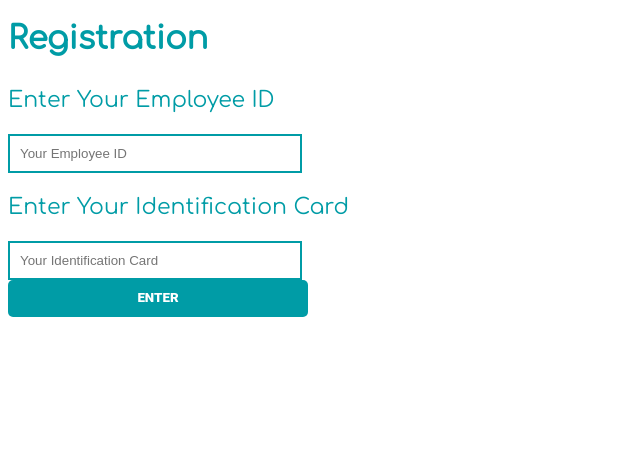
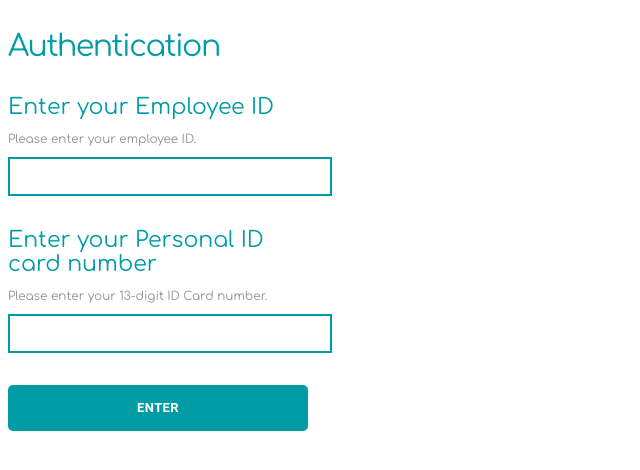
Before and after one commit to 6210612815/Kubota, a Django app: page / in a window 1280 px wide. Shown: the top 470 px of the page, without its empty margins (0-640 px from the left). Run offline with Django 4.2, Linux system fonts and the light colour scheme.

Commit message:
update templates

```diff
--- a/project/static/css/create.css
+++ b/project/static/css/create.css
@@ -2,29 +2,52 @@ body {
     color: var(--main-green-color);
 }
 
+.head {
+    font-size: 30px;
+    /* font-weight: 600; */
+    letter-spacing: -1.5px;
+}
+
 .sec-head {
     font-size: 22px;
+    margin: 2rem 0 10px 0;
 }
 
 form {
     margin-top: 2em;
+    width: 300px;
+}
+
+form input {
+    width: 100%;
 }
 
 form input[type="text"] {
     border: 2px solid var(--main-green-color);
     padding: 10px 10px;
-    width: 270px;
+    /* width: 100%; */
+    margin-top: 10px;
 }
 
 form input[type="submit"] {
-    font-family: 'Roboto';
-    font-weight: 900;
-    padding: 5px 0px;
-    width: 300px;
+    font-family: 'Roboto', sans-serif;
+    font-weight: 600;
+    font-size: 13px;
+    letter-spacing: .4px;
+
+    padding: 10px 0px;
+    /* width: 100%; */
+
     cursor: pointer;
     background: var(--main-green-color);
     line-height: 2em;
     color: white;
     border-radius: 5px;
     border: none;
+    margin: 2rem 0 0 0;
 }
+
+small {
+    color: var(--text-grey-color);
+    font-size: 12px;
+}
--- a/project/static/css/styles.css
+++ b/project/static/css/styles.css
@@ -1,5 +1,6 @@
 :root {
     --main-green-color: #009CA6;
+    --text-grey-color: #978F8F;
   }
 
 body {
--- a/project/templates/person_create.html
+++ b/project/templates/person_create.html
@@ -1,19 +1,25 @@
 {% extends "base.html" %}
 {% load static %}
 
-{% block title %}Registration{% endblock %}
+{% block title %}Authentication{% endblock %}
 
 {% block body %}
     <link rel="stylesheet" href="{% static 'css/create.css' %}">
 
-    <h1>Registration</h1>
+    <div class="auth">
+
+    </div>
+
+    <p class="head">Authentication</p>
 
     <form method ="post" action="person_created">
         {% csrf_token %}
-        <p class="sec-head">Enter Your Employee ID</p>
-        <input type="text" name="employee_id" placeholder="Your Employee ID">
-        <p class="sec-head">Enter Your Identification Card</p>
-        <input type="text" name="card_id" placeholder="Your Identification Card"><br>
-        <input type="submit" value="ENTER"><br>
+        <p class="sec-head">Enter your Employee ID</p>
+        <small>Please enter your employee ID.</small><br>
+        <input type="text" name="employee_id" placeholder="">
+        <p class="sec-head">Enter your Personal ID card number</p>
+        <small>Please enter your 13-digit ID Card number.</small><br>
+        <input type="text" name="card_id" placeholder=""><br>
+        <input type="submit" value="ENTER">
     </form>
 {% endblock %}
--- a/project/templates/reset_password.html
+++ b/project/templates/reset_password.html
@@ -11,9 +11,9 @@
     <form method ="post" action="reset_success/">
         {% csrf_token %}
         <h4><center>Enter Your New Password</center></h4>
-        <center><input type="text" name="new_password" placeholder="Your New Password"></center>
+        <center><input type="password" name="new_password" placeholder="Your New Password"></center>
         <h4><center>Confirm Your New Password</center></h4>
-        <center><input type="text" name="confirm_password" placeholder="Confirm Your New Password"></center><br>
+        <center><input type="password" name="confirm_password" placeholder="Confirm Your New Password"></center><br>
         <center><input type="submit"></center><br>
     </form>
 {% endblock %}
--- a/project/views.py
+++ b/project/views.py
@@ -7,6 +7,12 @@ def index(request):
 
 # หน้ากรอก รหัสพนักงาน
 def person_create(request):
+
+    # connect API
+    # Get token => Send username password
+    # Get Employee data => Accesstoken url
+
+
     if request.method == "POST":
         form = PersonForm(request.POST)
         if form.is_valid():
```
